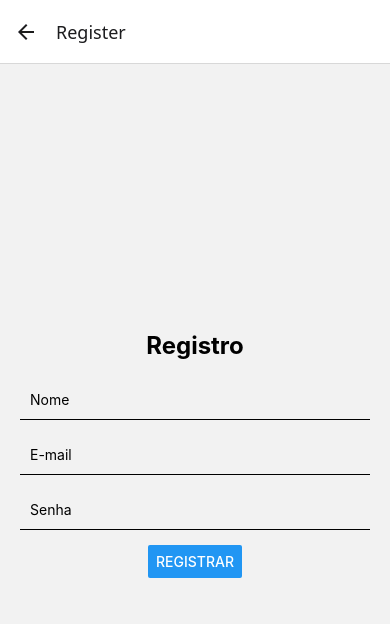
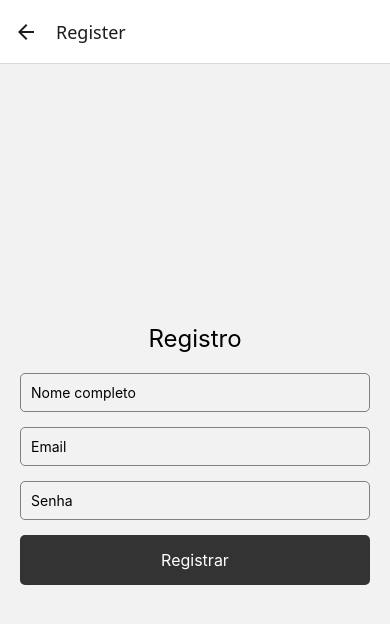
Before and after one commit to YanPalmer/estudando-expo-tsx, a React Native app: screen /Register in a window 390 px wide. Shown: the top 624 px of the page. Built offline with nearby package versions, Linux system fonts and the light colour scheme.

Commit message:
Firebase instalado, cadastrando e logando corretamente
Consegui instalar e configurar o firebase no meu projeto.
Agora o meu software cadastra usuários no banco de dados do firebase e efetua o login do usuário a partir do email e senha.

```diff
--- a/App.tsx
+++ b/App.tsx
@@ -11,8 +11,8 @@ import Toast from 'react-native-toast-message';
 // Define quais telas existem na navegação
 export type RootStackParamList = {
   Login: undefined;
-  Menu: undefined;
   Register: undefined;
+  Menu: { nome: string }; // * <- Aqui precisa aceitar `nome` como parâmetro
 };
 
 // Cria uma navegação em forma de pilha - Cada nova tela fica por cima da anterior
--- /dev/null
+++ b/firebaseConfig.ts
@@ -0,0 +1,15 @@
+// firebaseConfig.ts
+import { initializeApp } from "firebase/app";
+import { getAuth } from "firebase/auth";
+
+const firebaseConfig = {
+  apiKey: "AIzaSyBOCES_VXoWwMbdk5A-q9ZaZ0NxfZncw2E",
+  authDomain: "teste-cadastro-produtos-aeb8c.firebaseapp.com", // <-- Corrigido
+  projectId: "teste-cadastro-produtos-aeb8c",
+  storageBucket: "teste-cadastro-produtos-aeb8c.appspot.com", // <-- Corrigido também
+  messagingSenderId: "101571996608",
+  appId: "1:101571996608:android:00d795528d68930312b625"
+};
+
+const app = initializeApp(firebaseConfig);
+export const auth = getAuth(app);
--- a/package.json
+++ b/package.json
@@ -14,6 +14,7 @@
     "@react-navigation/stack": "^7.2.5",
     "expo": "~52.0.42",
     "expo-status-bar": "~2.0.1",
+    "firebase": "^11.6.0",
     "react": "^18.3.1",
     "react-dom": "^18.3.1",
     "react-native": "^0.76.9",
--- a/src/screens/LoginScreen.tsx
+++ b/src/screens/LoginScreen.tsx
@@ -3,16 +3,21 @@ import { View, Text, TextInput, Alert, StyleSheet, Image, TouchableOpacity, Plat
 import { StackNavigationProp } from "@react-navigation/stack";
 import { RootStackParamList } from "../../App";
 import { FontAwesome } from "@expo/vector-icons";
+import { signInWithEmailAndPassword } from "firebase/auth";
+import { auth } from "../../firebaseConfig";
 
 // Toast para Android
 import Toast from "react-native-toast-message";
+
 const showToast = (type: "success" | "info" | "error", text1: string, text2?: string, options?: {
   autoHide?: boolean;
   visibilityTime?: number;
 }) => {
-  Toast.show({ type, text1, text2,
+  Toast.show({
+    type, text1, text2,
     autoHide: options?.autoHide,
-    visibilityTime: options?.visibilityTime})
+    visibilityTime: options?.visibilityTime
+  })
 };
 
 
@@ -25,25 +30,25 @@ interface Props {
 
 //! Não seguro, armazenar em um banco de dados local
 const Usuario = {
-  username: "admin",
+  email: "admin",
   password: "1234",
 }
 
 export default function LoginScreen({ navigation }: Props) {
-  const [username, setUsername] = useState("");
+  const [email, setEmail] = useState("");
   const [password, setPassword] = useState("");
 
   //* Função de Login
-  const handleLogin = () => {
+  const handleLogin = async () => {
     if (Platform.OS === "android") {
-      // Verifica se os campos username e password estão vazios
-      if (!username && !password) {
-        showToast("error", "Campost obrigatórios", "Preencha nome de usuário e senha");
+      // Verifica se os campos email e password estão vazios
+      if (!email && !password) {
+        showToast("error", "Campos obrigatórios", "Preencha email de usuário e senha");
         return;
       }
-      // Verifica o username
-      if (!username) {
-        showToast("error", "Campo obrigatório", "Preencha o nome de usuário");
+      // Verifica o email
+      if (!email) {
+        showToast("error", "Campo obrigatório", "Preencha o email de usuário");
         return;
       }
       // Verifica o password
@@ -51,15 +56,26 @@ export default function LoginScreen({ navigation }: Props) {
         showToast("error", "Campo obrigatório", "Preencha a senha");
         return;
       }
-      const isValidUser = (username === Usuario.username) && (password === Usuario.password);
-      if (isValidUser) {
-        navigation.replace("Menu");
-        showToast("success", "Login bem-sucedido", "Seja bem-vindo!", {
-          autoHide: true,
-          visibilityTime: 3000,
+
+      try {
+        const userCredential = await signInWithEmailAndPassword(auth, email, password);
+        const user = userCredential.user;
+
+        Toast.show({
+          type: "success",
+          text1: "Login realizado",
+          text2: `Bem-vindo(a), ${user.displayName || "usuário"}!`
         });
-      } else {
-        showToast("error", "Erro", "Usuário ou senha incorretos");
+
+        // Navegar para Menu passando o nome
+        navigation.navigate("Menu", { nome: user.displayName || "Usuário" });
+      } catch (error: any) {
+        console.log("Erro ao logar:", error.message);
+        Toast.show({
+          type: "error",
+          text1: "Erro ao logar",
+          text2: error.message
+        });
       }
     }
     // Se a plataforma for Web
@@ -71,19 +87,19 @@ export default function LoginScreen({ navigation }: Props) {
     <View style={styles.container}>
       <Image style={styles.logo} source={require('../assets/yan-logo.png')} />
       <Text style={styles.title}>Login</Text>
-      <Text style={styles.subtitle}>Enter your username and password to login</Text>
+      <Text style={styles.subtitle}>Enter your email and password to login</Text>
 
-      {/* //* Username Input Container */}
+      {/* //* Email Input Container */}
       <View style={styles.inputContainer}>
         <TextInput
-          placeholder="Username"
+          placeholder="E-mail"
           style={styles.input}
-          value={username}
-          onChangeText={setUsername}
+          value={email}
+          onChangeText={setEmail}
         />
         {/* //TODO: Fazer recuperação de nome de usuário */}
         <TouchableOpacity>
-          <Text style={styles.forgotText}>Forgot Username?</Text>
+          <Text style={styles.forgotText}>Forgot your E-mail?</Text>
         </TouchableOpacity>
       </View>
 
--- a/src/screens/RegisterScreen.tsx
+++ b/src/screens/RegisterScreen.tsx
@@ -1,39 +1,87 @@
-import React from "react";
-import { View, Text, TextInput, Button, StyleSheet } from "react-native";
+import React, { useState } from "react";
+import { View, Text, TextInput, TouchableOpacity, StyleSheet, Platform } from "react-native";
+import { createUserWithEmailAndPassword, updateProfile } from "firebase/auth";
+import { auth } from "../../firebaseConfig"; // Importa o auth do arquivo que você criou
+import Toast from "react-native-toast-message";
 
-const RegisterScreen = ({ navigation }: any) => {
+export default function RegisterScreen({ navigation }: any) {
+  const [nome, setNome] = useState("");
+  const [email, setEmail] = useState("");
+  const [senha, setSenha] = useState("");
+
+  const handleRegister = async () => {
+    if (!nome || !email || !senha) {
+      Toast.show({
+        type: "error",
+        text1: "Campos obrigatórios",
+        text2: "Preencha todos os campos"
+      });
+      return;
+    }
+
+    try {
+      // Cria o usuário com e-mail e senha
+      const userCredential = await createUserWithEmailAndPassword(auth, email, senha);
+
+      // Atualiza o nome do usuário (profile)
+      await updateProfile(userCredential.user, {
+        displayName: nome
+      });
+
+      Toast.show({
+        type: "success",
+        text1: "Usuário registrado",
+        text2: "Você já pode fazer login"
+      });
+
+      navigation.navigate("Login");
+    } catch (error: any) {
+      console.log("Erro ao registrar:", error.message);
+      Toast.show({
+        type: "error",
+        text1: "Erro ao registrar",
+        text2: error.message
+      });
+    }
+  };
+
   return (
     <View style={styles.container}>
       <Text style={styles.title}>Registro</Text>
 
-      <TextInput placeholder="Nome" style={styles.input} />
-      <TextInput placeholder="E-mail" style={styles.input} keyboardType="email-address" />
-      <TextInput placeholder="Senha" style={styles.input} secureTextEntry />
+      <TextInput
+        placeholder="Nome completo"
+        style={styles.input}
+        value={nome}
+        onChangeText={setNome}
+      />
+      <TextInput
+        placeholder="Email"
+        style={styles.input}
+        value={email}
+        onChangeText={setEmail}
+        autoCapitalize="none"
+      />
+      <TextInput
+        placeholder="Senha"
+        style={styles.input}
+        value={senha}
+        onChangeText={setSenha}
+        secureTextEntry
+      />
 
-      <Button title="Registrar" onPress={() => navigation.navigate("Home")} />
+      <TouchableOpacity style={styles.button} onPress={handleRegister}>
+        <Text style={styles.buttonText}>Registrar</Text>
+      </TouchableOpacity>
     </View>
   );
-};
+}
+
 
 const styles = StyleSheet.create({
-  container: {
-    flex: 1,
-    justifyContent: "center",
-    alignItems: "center",
-    padding: 20,
-  },
-  title: {
-    fontSize: 24,
-    fontWeight: "bold",
-    marginBottom: 20,
-  },
-  input: {
-    width: "100%",
-    height: 40,
-    borderBottomWidth: 1,
-    marginBottom: 15,
-    paddingHorizontal: 10,
-  },
+  container: { flex: 1, padding: 20, justifyContent: "center" },
+  title: { fontSize: 24, marginBottom: 20, textAlign: "center" },
+  input: { borderWidth: 1, borderColor: "gray", marginBottom: 15, borderRadius: 5, padding: 10 },
+  button: { backgroundColor: "#333", padding: 15, alignItems: "center", borderRadius: 5 },
+  buttonText: { color: "white", fontSize: 16 }
 });
-
-export default RegisterScreen;
```
Also changed, not shown: google-services.json (added, +29 -0 lines), 1 other file (tests, documents, lock files or other folders).
